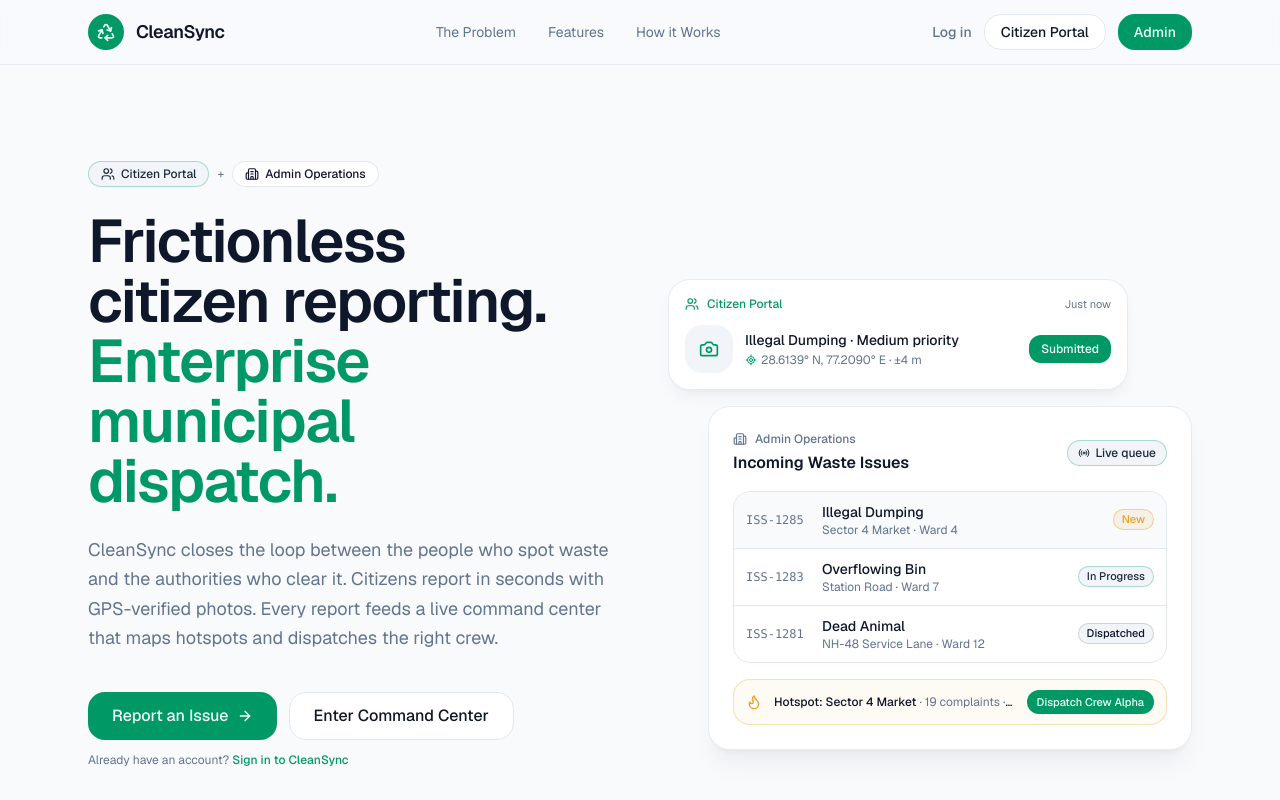
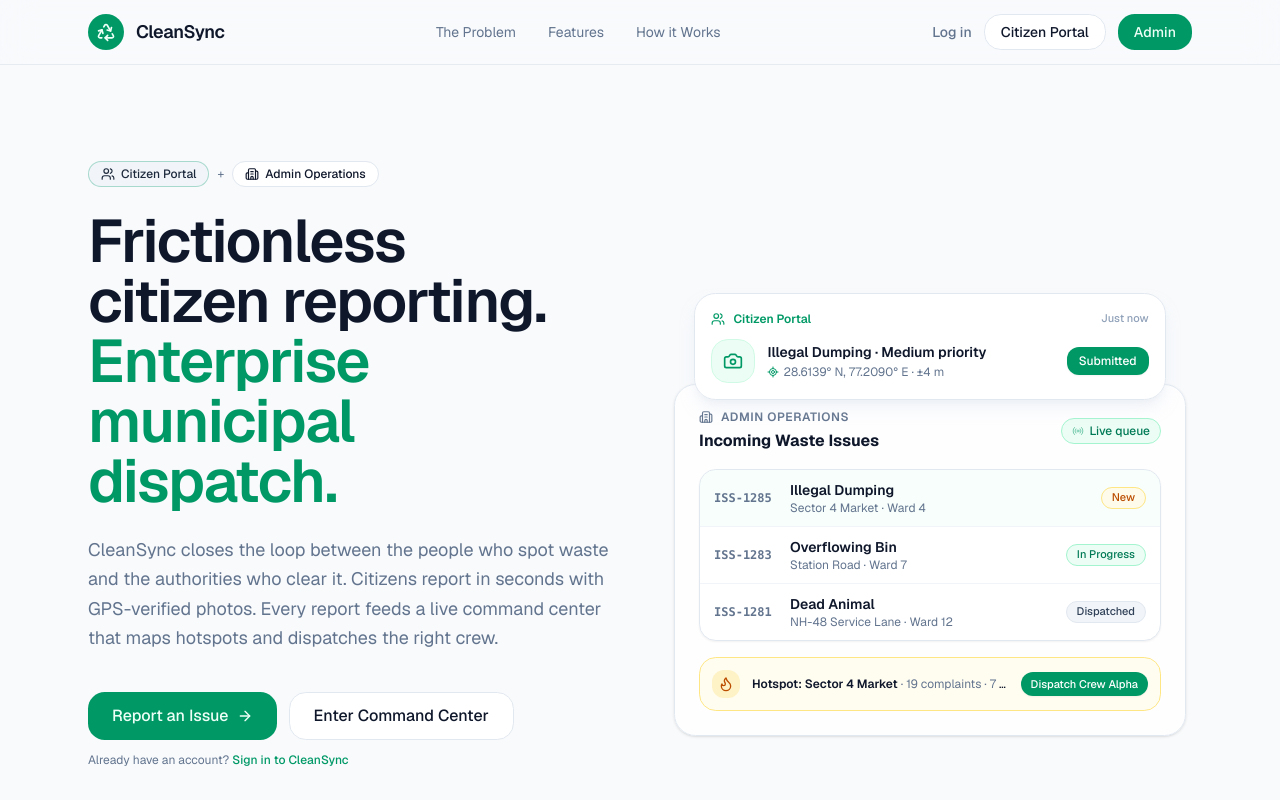
Before and after one commit to Adarsh219/hackathon, a Next.js app: page / in a window 1280 px wide. Shown: the top 800 px of the page. Built offline with nearby package versions, Linux system fonts and the light colour scheme.

Commit message:
style(landing): center and balance hero preview card stack

```diff
--- a/components/landing/hero.tsx
+++ b/components/landing/hero.tsx
@@ -79,81 +79,89 @@ const queue = [
 ]
 
 const statusStyles: Record<string, string> = {
-  New: 'border-warning/40 bg-warning/10 text-warning',
-  'In Progress': 'border-primary/30 bg-secondary text-secondary-foreground',
-  Dispatched: 'border-foreground/15 bg-muted text-foreground',
+  New: 'border-amber-200 bg-amber-50 text-amber-700',
+  'In Progress': 'border-emerald-200 bg-emerald-50 text-emerald-700',
+  Dispatched: 'border-slate-200 bg-slate-100 text-slate-700',
 }
 
 function PlatformPreview() {
   return (
-    <div className="relative flex flex-col gap-4" aria-hidden="true">
-      <div className="glass-card p-4 shadow-lg shadow-foreground/5 sm:mr-16">
+    <div className="flex flex-col items-center justify-center relative w-full max-w-lg mx-auto" aria-hidden="true">
+      {/* Citizen Portal Preview Card (Floating Overlay) */}
+      <div className="w-[92%] -mb-4 z-10 rounded-2xl border border-slate-200 bg-white/95 backdrop-blur p-4 shadow-lg shadow-slate-200/50 transition-transform">
         <div className="flex items-center justify-between">
-          <p className="flex items-center gap-2 text-xs font-medium text-primary">
+          <p className="flex items-center gap-2 text-xs font-semibold text-emerald-600">
             <Users className="size-3.5" />
             Citizen Portal
           </p>
-          <span className="text-[11px] text-muted-foreground">Just now</span>
+          <span className="text-[11px] font-medium text-slate-400">Just now</span>
         </div>
         <div className="mt-3 flex items-center gap-3">
-          <span className="flex size-12 shrink-0 items-center justify-center rounded-xl bg-secondary text-primary">
+          <span className="flex size-11 shrink-0 items-center justify-center rounded-xl bg-emerald-50 text-emerald-600 border border-emerald-100">
             <Camera className="size-5" />
           </span>
           <div className="min-w-0 flex-1">
-            <p className="truncate text-sm font-medium text-foreground">Illegal Dumping · Medium priority</p>
-            <p className="mt-0.5 flex items-center gap-1 truncate text-xs text-muted-foreground">
-              <LocateFixed className="size-3 text-primary" />
+            <p className="truncate text-sm font-semibold text-slate-900">Illegal Dumping · Medium priority</p>
+            <p className="mt-0.5 flex items-center gap-1 truncate text-xs text-slate-500">
+              <LocateFixed className="size-3 text-emerald-600" />
               28.6139° N, 77.2090° E · ±4 m
             </p>
           </div>
-          <span className="shrink-0 rounded-lg bg-primary px-3 py-1.5 text-xs font-medium text-primary-foreground">
+          <span className="shrink-0 rounded-lg bg-emerald-600 px-3 py-1.5 text-xs font-medium text-white shadow-xs">
             Submitted
           </span>
         </div>
       </div>
 
-      <div className="glass-card p-5 shadow-xl shadow-foreground/5 sm:ml-10 md:p-6">
+      {/* Admin Operations Card */}
+      <div className="w-full rounded-2xl border border-slate-200 bg-white/80 backdrop-blur p-5 sm:p-6 shadow-sm">
         <div className="flex items-center justify-between gap-3">
           <div>
-            <p className="flex items-center gap-2 text-xs font-medium text-muted-foreground">
+            <p className="flex items-center gap-2 text-xs font-semibold text-slate-500 uppercase tracking-wider">
               <Building2 className="size-3.5" />
               Admin Operations
             </p>
-            <p className="mt-1 font-semibold text-foreground">Incoming Waste Issues</p>
+            <p className="mt-1 font-bold text-slate-900">Incoming Waste Issues</p>
           </div>
-          <span className="inline-flex items-center gap-1.5 rounded-full border border-primary/30 bg-secondary px-2.5 py-1 text-xs font-medium text-secondary-foreground">
-            <Radio className="size-3" />
+          <span className="inline-flex items-center gap-1.5 rounded-full border border-emerald-200 bg-emerald-50 px-2.5 py-1 text-xs font-medium text-emerald-700">
+            <Radio className="size-3 text-emerald-600 animate-pulse" />
             Live queue
           </span>
         </div>
 
-        <ul className="mt-4 divide-y divide-border overflow-hidden rounded-xl border border-border bg-card">
+        <ul className="mt-4 divide-y divide-slate-100 overflow-hidden rounded-xl border border-slate-200 bg-white shadow-xs">
           {queue.map((t) => (
             <li
               key={t.id}
-              className={`flex items-center gap-3 px-3 py-2.5 text-sm ${t.status === 'New' ? 'bg-secondary/50' : ''}`}
+              className={`flex items-center gap-3 px-3.5 py-2.5 text-sm transition-colors ${
+                t.status === 'New' ? 'bg-emerald-50/40' : 'hover:bg-slate-50/60'
+              }`}
             >
-              <span className="w-16 shrink-0 font-mono text-xs text-muted-foreground">{t.id}</span>
+              <span className="w-16 shrink-0 font-mono text-xs font-semibold text-slate-500">{t.id}</span>
               <span className="min-w-0 flex-1">
-                <span className="block truncate font-medium text-foreground">{t.category}</span>
-                <span className="block truncate text-xs text-muted-foreground">
+                <span className="block truncate font-semibold text-slate-900">{t.category}</span>
+                <span className="block truncate text-xs text-slate-500">
                   {t.location} · {t.ward}
                 </span>
               </span>
-              <span className={`shrink-0 rounded-full border px-2 py-0.5 text-[11px] font-medium ${statusStyles[t.status]}`}>
+              <span
+                className={`shrink-0 rounded-full border px-2.5 py-0.5 text-[11px] font-medium ${statusStyles[t.status]}`}
+              >
                 {t.status}
               </span>
             </li>
           ))}
         </ul>
 
-        <div className="mt-4 flex items-center gap-3 rounded-xl border border-warning/30 bg-warning/5 px-3 py-2.5">
-          <Flame className="size-4 shrink-0 text-warning" />
-          <p className="min-w-0 flex-1 truncate text-xs text-foreground">
-            <span className="font-medium">Hotspot: Sector 4 Market</span>
-            <span className="text-muted-foreground"> · 19 complaints · 7 days</span>
+        <div className="mt-4 flex items-center gap-3 rounded-xl border border-amber-200 bg-amber-50/70 p-3">
+          <div className="flex size-7 shrink-0 items-center justify-center rounded-lg bg-amber-100 text-amber-700">
+            <Flame className="size-4" />
+          </div>
+          <p className="min-w-0 flex-1 truncate text-xs text-slate-900">
+            <span className="font-semibold">Hotspot: Sector 4 Market</span>
+            <span className="text-slate-500"> · 19 complaints · 7 days</span>
           </p>
-          <span className="shrink-0 rounded-lg bg-primary px-2.5 py-1 text-[11px] font-medium text-primary-foreground">
+          <span className="shrink-0 rounded-lg bg-emerald-600 px-2.5 py-1 text-[11px] font-medium text-white shadow-xs">
             Dispatch Crew Alpha
           </span>
         </div>
```
